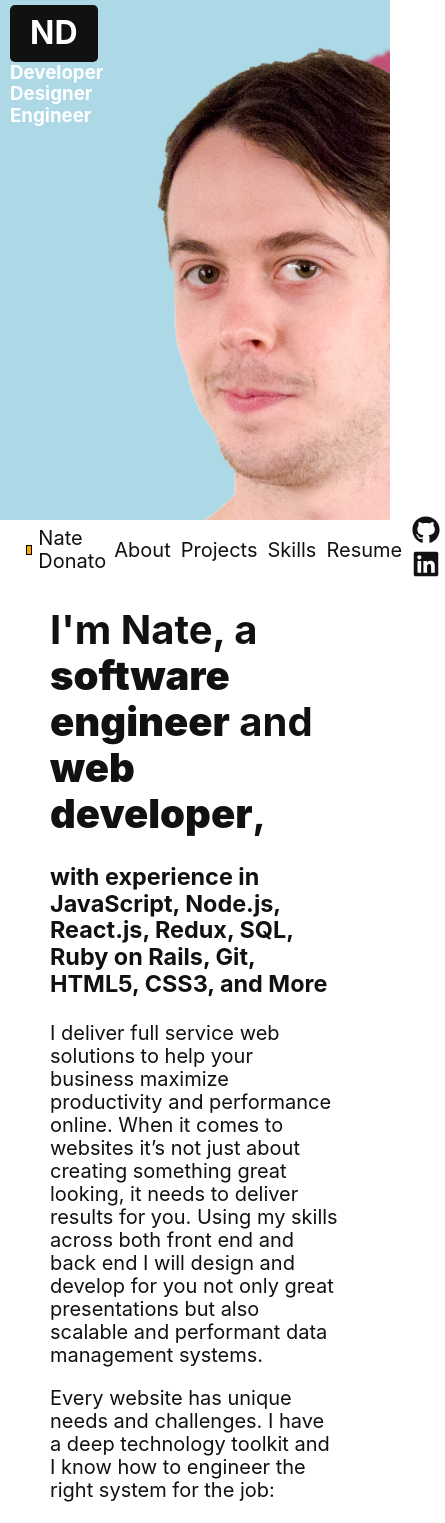
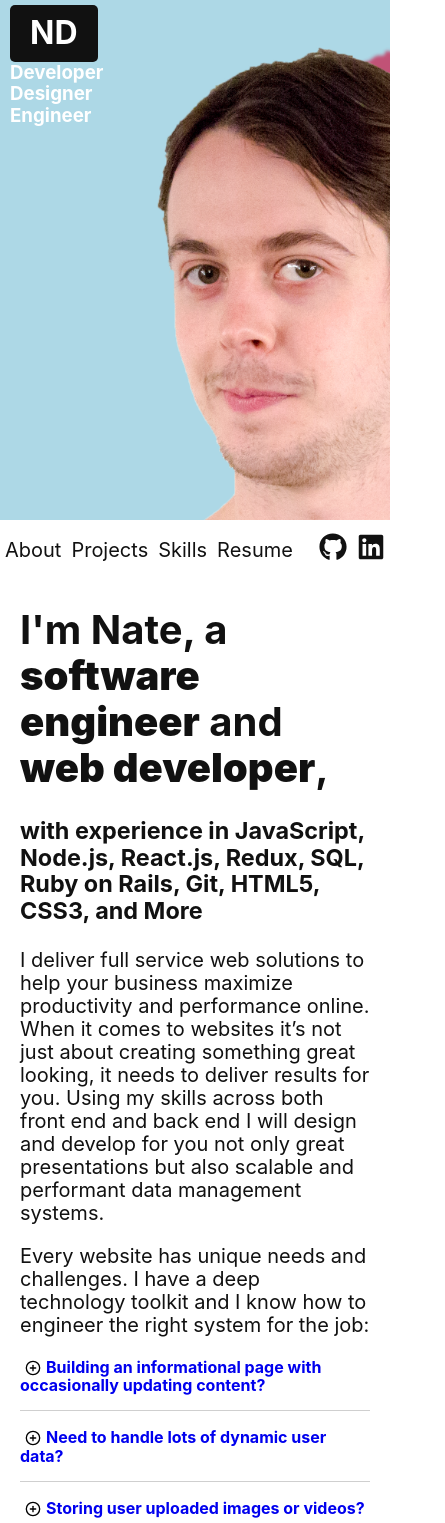
Before and after one commit to natedonato/OLD-gh-pages-ww, a React (Create React App) app: page / in a window 390 px wide. Shown: the top 1523 px of the page, 445 px wide, since content can reach past the window. Built offline with nearby package versions, Linux system fonts and the light colour scheme.

Commit message:
some work towards mobile responsive design

```diff
--- a/src/App.css
+++ b/src/App.css
@@ -381,3 +381,13 @@ template {
 body{
   color: #111;
 }
+
+
+#about::before, #projects::before, #skills::before, #resume::before{
+  display: block;
+  content: " ";
+  margin-top: -60px;
+  height: 60px;
+  visibility: hidden;
+  pointer-events: none;
+}
--- a/src/about.css
+++ b/src/about.css
@@ -1,6 +1,12 @@
 .aboutContainer{
     padding: 0px 50px;
     font-size: 20px;
+}
+
+@media only screen and (max-width: 568px) {
+    .aboutContainer{
+        padding: 0px 20px;
+    }
 }
 
 .aboutIcons{
--- a/src/nav.css
+++ b/src/nav.css
@@ -26,6 +26,15 @@
     color: inherit;
 }
 
+@media only screen and (max-width: 568px) {
+    .BoxLogo {
+        display: none;
+    }
+    .Navbar{
+        padding: 0px 0px;
+    }
+}
+
 .BoxLogo > div{
     width: 8px;
     height: 8px;
@@ -46,6 +55,10 @@
     color: #888;
 }
 
+.Icons{
+    min-width: 76px;
+}
+
 .Icons > a{
     font-size: 28px;
 }
```
